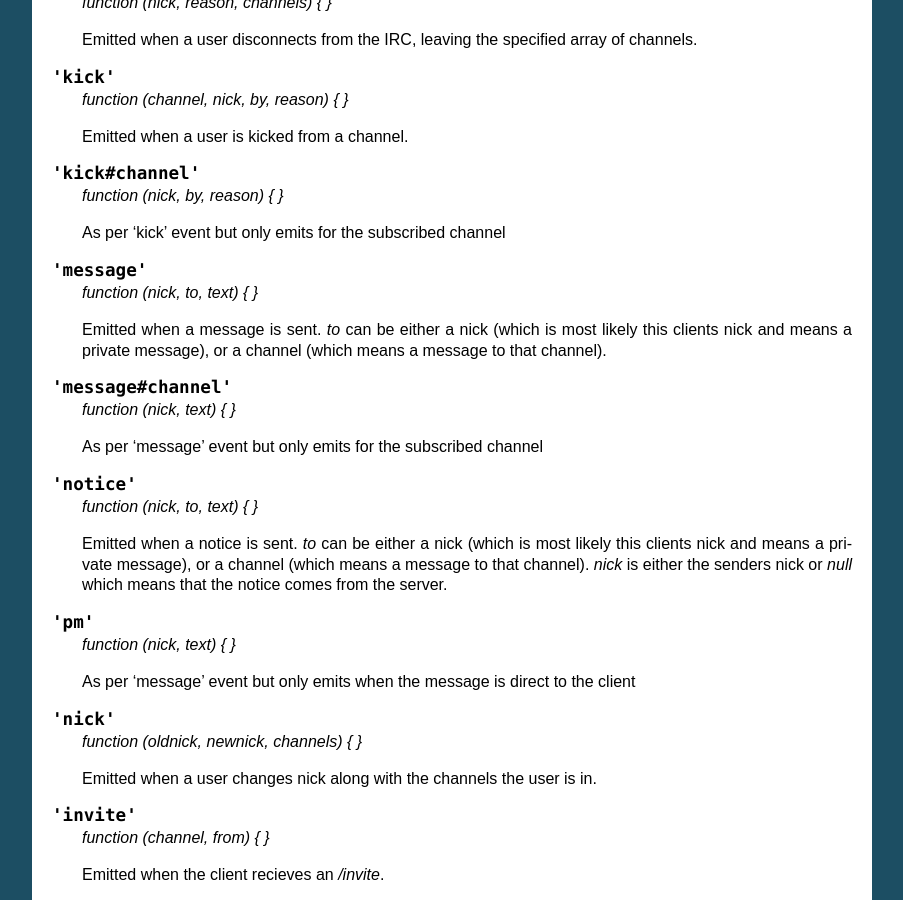
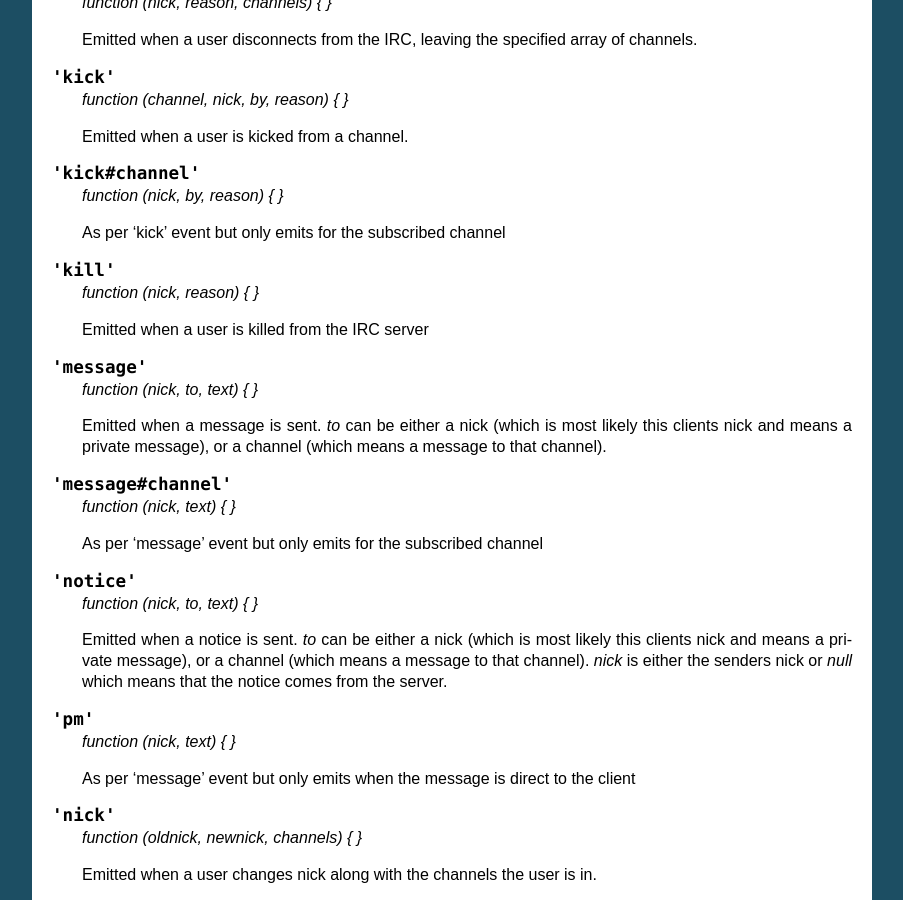
Before and after one commit to martynsmith/node-irc, a Sphinx documentation site: the page built from docs/API.rst, in a window 1280 px wide and 900 px high, scrolled down 3191 px. Shown: the whole window, without its empty margins (198-1101 px from the left). Built offline with Sphinx 7.4.7, drawn with Linux system fonts in a browser that asks for light colours.

Commit message:
Added "kill" event (closes #59)

```diff
--- a/docs/API.rst
+++ b/docs/API.rst
@@ -213,6 +213,12 @@ Events
 
     As per 'kick' event but only emits for the subscribed channel
 
+.. js:data:: 'kill'
+
+    `function (nick, reason) { }`
+
+    Emitted when a user is killed from the IRC server
+
 .. js:data:: 'message'
 
     `function (nick, to, text) { }`
```
Also changed, not shown: 1 other file.
